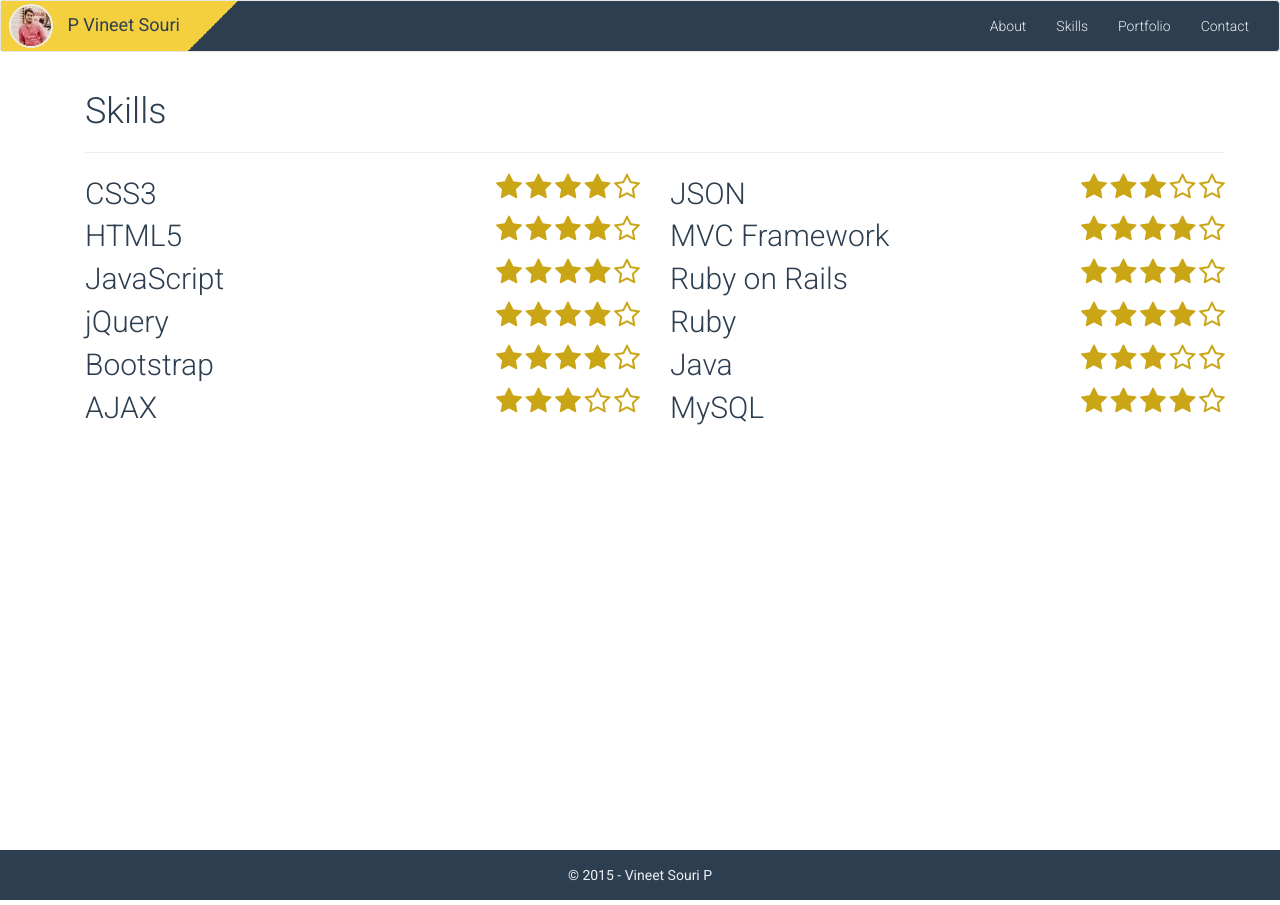
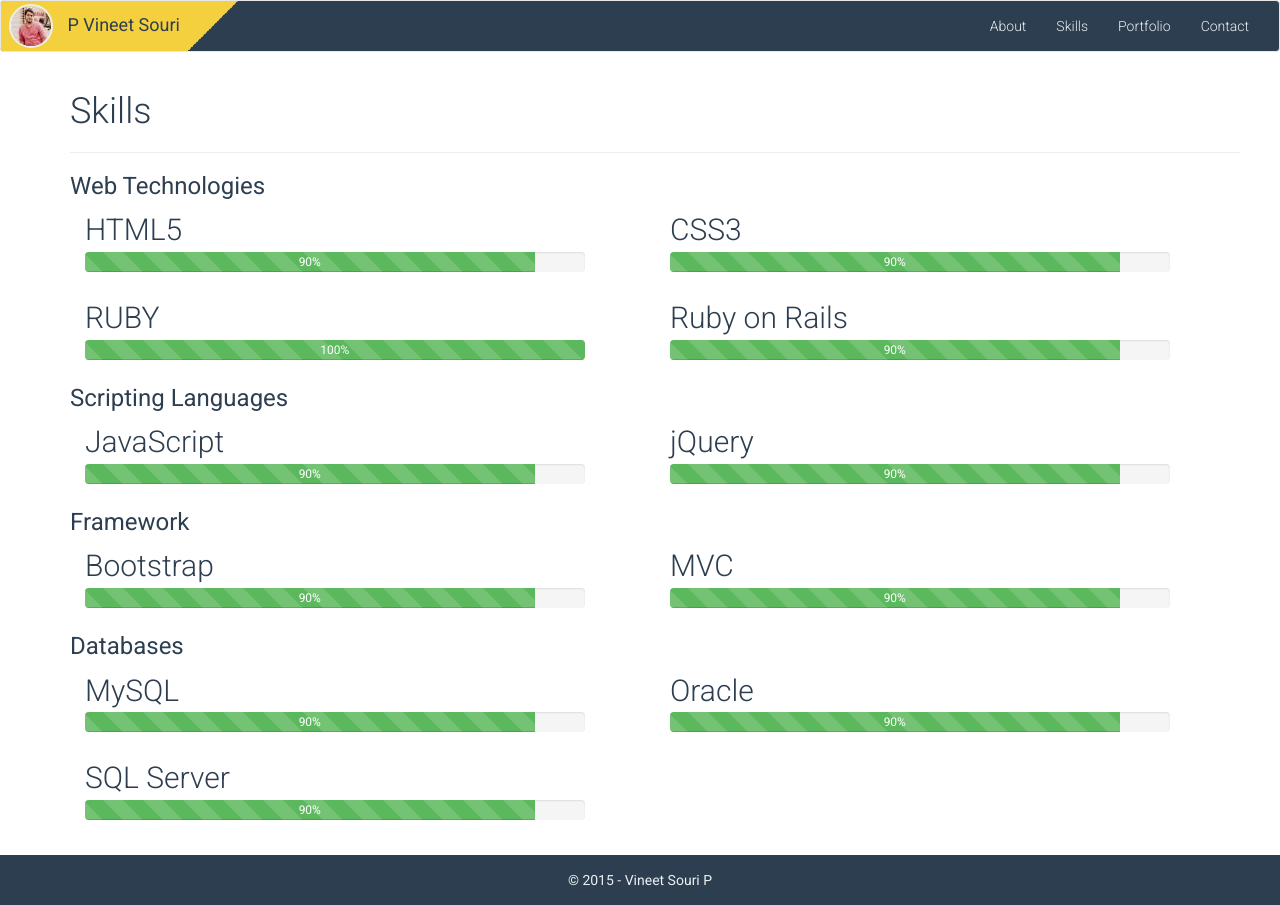
Before and after one commit to vineetsouri/vineetsouri.github.io, a Jekyll site: the page built from skills.html, in a window 1280 px wide. Built offline with Jekyll 4.4.1, drawn with Linux system fonts in a browser that asks for light colours; nearby versions of some CDN libraries.

Commit message:
changed the styles in about and skills page to look more neat

```diff
--- a/_sass/_common.scss
+++ b/_sass/_common.scss
@@ -3,6 +3,21 @@ body {
   position: relative;
   padding-bottom: 60px;
   min-height: 100vh;
+}
+
+.panel{
+  border-color: $dark-grey;
+}
+.panel-primary{
+  .panel-heading{
+    padding: 8px 15px;
+    border-color: $dark-grey;
+    background-color: $dark-grey;
+  }
+}
+
+.panel-title{
+  font-size: 36px;
 }
 
 .vcenter {
@@ -80,19 +95,19 @@ header {
   color: $dark-grey;
 }
 
-#skills ul{
-  list-style-type: none;
-  padding: 0;
-}
+// #skills ul{
+//   list-style-type: none;
+//   padding: 0;
+// }
 
-.rating{
-  display: block;
-  float: right;
-  .fill{
-    color: #CAA617;
-    vertical-align: middle;
-  }
-}
+// .rating{
+//   display: block;
+//   float: right;
+//   .fill{
+//     color: #CAA617;
+//     vertical-align: middle;
+//   }
+// }
 
 #project .hidden-xs{
   font-size: 10px;
@@ -103,9 +118,6 @@ header {
 //   margin-left: -81px;
 // }
 
-.about-paragraph{
-  font-size: 20px;
-}
 
 footer {
   background-color: $dark-grey;
@@ -118,14 +130,38 @@ footer {
   right: 0;
 }
 
-#intro{
-  font-size: 1.5em;
-  font-weight: 100;
+.panel-body{
+  #intro{
+    font-size: 1.5em;
+    font-weight: 100;
+    color: black;
+  }
 }
 #imp{
   font-weight: 400;
 }
 
-#calci{
-  float: left;
+
+.block{
+  display: inline-block;
 }
+
+.skill_box{
+  display: block;
+}
+
+.skill_name{
+  display: inline-block;
+  text-align: center;
+}
+
+.skill_rating{
+  width: 90%;
+  display: inline-block;
+  text-align: center;
+}
+
+.projects{
+  display: inline-block;
+  text-align: center;
+}
--- a/skills.html
+++ b/skills.html
@@ -5,146 +5,146 @@ permalink: /skills/
 ---
 
 <div id="skills" class="container">
-  <h1>Skills</h1>
-  <hr>
   <div class="row">
-    <div class="col-md-6">
-      <ul>
-        <li>
-          <span class="skill">CSS3</span>
-          <span class="rating">
-            <i class="fa fa-star fa-2x fill"></i>
-            <i class="fa fa-star fa-2x fill"></i>
-            <i class="fa fa-star fa-2x fill"></i>
-            <i class="fa fa-star fa-2x fill"></i>
-            <i class="fa fa-star-o fa-2x fill"></i>
-          </span>
-        </li>
-        <li>
-          <span class="skill">HTML5</span>
-          <span class="rating">
-            <i class="fa fa-star fa-2x fill"></i>
-            <i class="fa fa-star fa-2x fill"></i>
-            <i class="fa fa-star fa-2x fill"></i>
-            <i class="fa fa-star fa-2x fill"></i>
-            <i class="fa fa-star-o fa-2x fill"></i>
-          </span>
-        </li>
-        <li>
-          <span class="skill">JavaScript</span>
-          <span class="rating">
-            <i class="fa fa-star fa-2x fill"></i>
-            <i class="fa fa-star fa-2x fill"></i>
-            <i class="fa fa-star fa-2x fill"></i>
-            <i class="fa fa-star fa-2x fill"></i>
-            <i class="fa fa-star-o fa-2x fill"></i>
-          </span>
-        </li>
-        <li>
-          <span class="skill">jQuery</span>
-          <span class="rating">
-            <i class="fa fa-star fa-2x fill"></i>
-            <i class="fa fa-star fa-2x fill"></i>
-            <i class="fa fa-star fa-2x fill"></i>
-            <i class="fa fa-star fa-2x fill"></i>
-            <i class="fa fa-star-o fa-2x fill"></i>
-          </span>
-        </li>
-        <li>
-          <span class="skill">Bootstrap</span>
-          <span class="rating">
-            <i class="fa fa-star fa-2x fill"></i>
-            <i class="fa fa-star fa-2x fill"></i>
-            <i class="fa fa-star fa-2x fill"></i>
-            <i class="fa fa-star fa-2x fill"></i>
-            <i class="fa fa-star-o fa-2x fill"></i>
-          </span>
-        </li>
-        <li>
-          <span class="skill">AJAX</span>
-          <span class="rating">
-            <i class="fa fa-star fa-2x fill"></i>
-            <i class="fa fa-star fa-2x fill"></i>
-            <i class="fa fa-star fa-2x fill"></i>
-            <i class="fa fa-star-o fa-2x fill"></i>
-            <i class="fa fa-star-o fa-2x fill"></i>
-          </span>
-        </li>
-      </ul>
+    <h1>Skills</h1>
+    <hr>
+    <div>
+      <h3><span id="imp">Web Technologies</span></h3>
     </div>
     <div class="col-md-6">
-      <ul>
-        <li>
-          <span class="skill">JSON</span>
-          <span class="rating">
-            <i class="fa fa-star fa-2x fill"></i>
-            <i class="fa fa-star fa-2x fill"></i>
-            <i class="fa fa-star fa-2x fill"></i>
-            <i class="fa fa-star-o fa-2x fill"></i>
-            <i class="fa fa-star-o fa-2x fill"></i>
-          </span>
-        </li>
-        <li>
-          <span class="skill">MVC Framework</span>
-          <span class="rating">
-            <i class="fa fa-star fa-2x fill"></i>
-            <i class="fa fa-star fa-2x fill"></i>
-            <i class="fa fa-star fa-2x fill"></i>
-            <i class="fa fa-star fa-2x fill"></i>
-            <i class="fa fa-star-o fa-2x fill"></i>
-          </span>
-        </li>
-        <li>
-          <span class="skill">Ruby on Rails</span>
-          <span class="rating">
-            <i class="fa fa-star fa-2x fill"></i>
-            <i class="fa fa-star fa-2x fill"></i>
-            <i class="fa fa-star fa-2x fill"></i>
-            <i class="fa fa-star fa-2x fill"></i>
-            <i class="fa fa-star-o fa-2x fill"></i>
-          </span>
-        </li>
-        <!-- <li>
-          <span class="skill">Object Oriented Programming</span>
-          <span class="rating">
-            <i class="fa fa-star fa-2x fill"></i>
-            <i class="fa fa-star fa-2x fill"></i>
-            <i class="fa fa-star fa-2x fill"></i>
-            <i class="fa fa-star-o fa-2x fill"></i>
-            <i class="fa fa-star-o fa-2x fill"></i>
-          </span>
-        </li> -->
-        <li>
-          <span class="skill">Ruby</span>
-          <span class="rating">
-            <i class="fa fa-star fa-2x fill"></i>
-            <i class="fa fa-star fa-2x fill"></i>
-            <i class="fa fa-star fa-2x fill"></i>
-            <i class="fa fa-star fa-2x fill"></i>
-            <i class="fa fa-star-o fa-2x fill"></i>
-          </span>
-        </li>
-        <li>
-          <span class="skill">Java</span>
-          <span class="rating">
-            <i class="fa fa-star fa-2x fill"></i>
-            <i class="fa fa-star fa-2x fill"></i>
-            <i class="fa fa-star fa-2x fill"></i>
-            <i class="fa fa-star-o fa-2x fill"></i>
-            <i class="fa fa-star-o fa-2x fill"></i>
-          </span>
-        </li>
-        <li>
-          <span class="skill">MySQL</span>
-          <span class="rating">
-            <i class="fa fa-star fa-2x fill"></i>
-            <i class="fa fa-star fa-2x fill"></i>
-            <i class="fa fa-star fa-2x fill"></i>
-            <i class="fa fa-star fa-2x fill"></i>
-            <i class="fa fa-star-o fa-2x fill"></i>
-          </span>
-        </li>
-      </ul>
+      <div class="skill_box">
+        <div class=" skill skill_name">HTML5</div>
+        <div class="skill_rating">
+          <div class="progress">
+            <div class="progress-bar progress-bar-success progress-bar-striped active" role="progressbar" aria-valuenow="90" aria-valuemin="0" aria-valuemax="100" style="width: 90%">
+              90%
+            </div>
+          </div>
+        </div>
+      </div>
+      <div class="skill_box">
+        <div class=" skill skill_name">RUBY</div>
+        <div class="skill_rating">
+          <div class="progress">
+            <div class="progress-bar progress-bar-success progress-bar-striped active" role="progressbar" aria-valuenow="100" aria-valuemin="0" aria-valuemax="100" style="width: 100%">
+              100%
+            </div>
+          </div>
+        </div>
+      </div>
+    </div>
+    <div class="col-md-6">
+      <div class="skill_box">
+        <div class=" skill skill_name">CSS3</div>
+        <div class="skill_rating">
+          <div class="progress">
+            <div class="progress-bar progress-bar-success progress-bar-striped active" role="progressbar" aria-valuenow="90" aria-valuemin="0" aria-valuemax="100" style="width: 90%">
+              90%
+            </div>
+          </div>
+        </div>
+      </div>
+      <div class="skill_box">
+        <div class=" skill skill_name">Ruby on Rails</div>
+        <div class="skill_rating">
+          <div class="progress">
+            <div class="progress-bar progress-bar-success progress-bar-striped active" role="progressbar" aria-valuenow="90" aria-valuemin="0" aria-valuemax="100" style="width: 90%">
+              90%
+            </div>
+          </div>
+        </div>
+      </div>
+    </div>
+    <div>
+      <h3><span id="imp">Scripting Languages</span></h3>
+    </div>
+    <div class="col-md-6">
+      <div class="skill_box">
+        <div class=" skill skill_name">JavaScript</div>
+        <div class="skill_rating">
+          <div class="progress">
+            <div class="progress-bar progress-bar-success progress-bar-striped active" role="progressbar" aria-valuenow="90" aria-valuemin="0" aria-valuemax="100" style="width: 90%">
+              90%
+            </div>
+          </div>
+        </div>
+      </div>
+    </div>
+    <div class="col-md-6">
+      <div class="skill_box">
+        <div class=" skill skill_name">jQuery</div>
+        <div class="skill_rating">
+          <div class="progress">
+            <div class="progress-bar progress-bar-success progress-bar-striped active" role="progressbar" aria-valuenow="90" aria-valuemin="0" aria-valuemax="100" style="width: 90%">
+              90%
+            </div>
+          </div>
+        </div>
+      </div>
+    </div>
+    <div>
+      <h3><span id="imp">Framework</span></h3>
+    </div>
+    <div class="col-md-6">
+      <div class="skill_box">
+        <div class=" skill skill_name">Bootstrap</div>
+        <div class="skill_rating">
+          <div class="progress">
+            <div class="progress-bar progress-bar-success progress-bar-striped active" role="progressbar" aria-valuenow="90" aria-valuemin="0" aria-valuemax="100" style="width: 90%">
+              90%
+            </div>
+          </div>
+        </div>
+      </div>
+    </div>
+    <div class="col-md-6">
+      <div class="skill_box">
+        <div class=" skill skill_name">MVC</div>
+        <div class="skill_rating">
+          <div class="progress">
+            <div class="progress-bar progress-bar-success progress-bar-striped active" role="progressbar" aria-valuenow="90" aria-valuemin="0" aria-valuemax="100" style="width: 90%">
+              90%
+            </div>
+          </div>
+        </div>
+      </div>
+    </div>
+    <div>
+      <h3><span id="imp">Databases</span></h3>
+    </div>
+    <div class="col-md-6">
+      <div class="skill_box">
+        <div class=" skill skill_name">MySQL</div>
+        <div class="skill_rating">
+          <div class="progress">
+            <div class="progress-bar progress-bar-success progress-bar-striped active" role="progressbar" aria-valuenow="90" aria-valuemin="0" aria-valuemax="100" style="width: 90%">
+              90%
+            </div>
+          </div>
+        </div>
+      </div>
+      <div class="skill_box">
+        <div class=" skill skill_name">SQL Server</div>
+        <div class="skill_rating">
+          <div class="progress">
+            <div class="progress-bar progress-bar-success progress-bar-striped active" role="progressbar" aria-valuenow="90" aria-valuemin="0" aria-valuemax="100" style="width: 90%">
+              90%
+            </div>
+          </div>
+        </div>
+      </div>
+    </div>
+    <div class="col-md-6">
+      <div class="skill_box">
+        <div class=" skill skill_name">Oracle</div>
+        <div class="skill_rating">
+          <div class="progress">
+            <div class="progress-bar progress-bar-success progress-bar-striped active" role="progressbar" aria-valuenow="90" aria-valuemin="0" aria-valuemax="100" style="width: 90%">
+              90%
+            </div>
+          </div>
+        </div>
+      </div>
     </div>
   </div>
 </div>
```
Also changed, not shown: about.html (+29 -14 lines), 4 other files.
